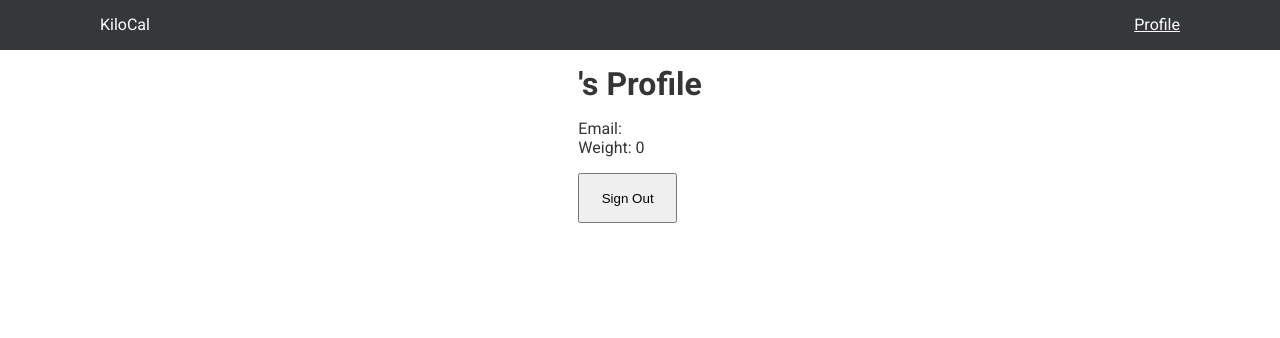
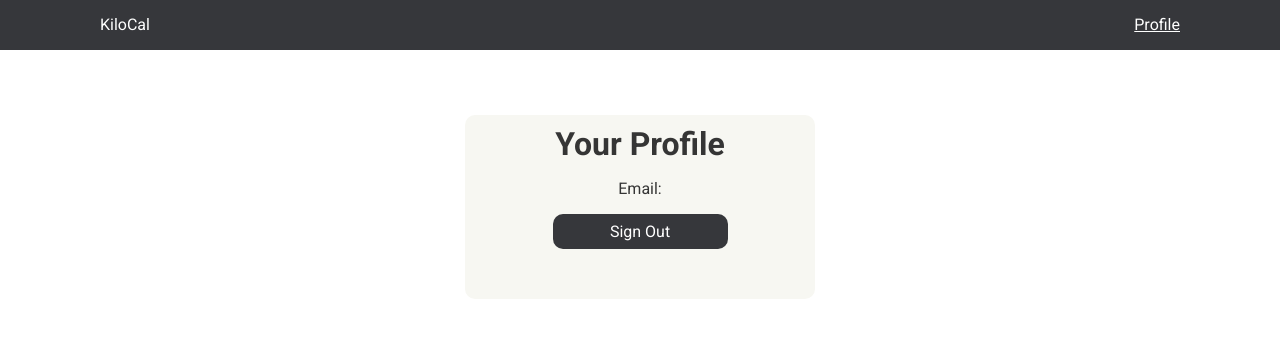
Before and after one commit to ansengarvin/kilocal, a React (Vite) app in the folder frontend/: page /profile in a window 1280 px wide. Shown: the top 338 px of the page. Built offline with nearby package versions, Linux system fonts and the light colour scheme; no server answers; sample sign-in values are in the browser's storage; a web font is replaced by a local one.

Commit message:
fix: remove profile name

```diff
--- a/frontend/src/redux/userSlice.ts
+++ b/frontend/src/redux/userSlice.ts
@@ -132,7 +132,7 @@ const firebaseSignOut = createAsyncThunk("user/firebaseSignOut", async (_, thunk
 
 const firebaseSignUp = createAsyncThunk(
     "user/firebaseSignUp",
-    async (signup: { email: string; password: string; name: string }, thunkAPI) => {
+    async (signup: { email: string; password: string }, thunkAPI) => {
         try {
             const userCredentials = await createUserWithEmailAndPassword(firebaseAuth, signup.email, signup.password);
             if (!userCredentials.user) {
@@ -140,7 +140,7 @@ const firebaseSignUp = createAsyncThunk(
             }
             const user = userCredentials.user;
             await sendEmailVerification(user);
-            return { email: signup.email, name: signup.name };
+            return { email: signup.email };
         } catch (error: unknown) {
             if (error instanceof FirebaseError) {
                 if (error.code === "auth/email-already-in-use") {
@@ -229,7 +229,6 @@ export const userSlice = createSlice({
                 state.isSigningUp = false;
                 state.isLoggedIn = true;
                 state.email = action.payload?.email || "";
-                state.name = action.payload?.name || "";
                 localStorage.setItem("pendingName", state.name);
                 console.log("User signed up successfully");
             })
--- a/frontend/src/routes/Profile.tsx
+++ b/frontend/src/routes/Profile.tsx
@@ -5,9 +5,18 @@ import { RootState, useAppDispatch } from "../redux/store";
 import { userDispatch } from "../redux/userSlice";
 
 const SignOutButton = styled.button`
-    margin-top: auto;
-    width: 80%;
-    height: 50px;
+    margin: 0;
+    padding: 0;
+    border: none;
+    background: none;
+    font: inherit;
+    height: 35px;
+    border-radius: 10px;
+    background-color: black;
+    color: white;
+    width: 50%;
+    background-color: ${(props) => props.theme.colors.primary};
+    cursor: pointer;
 `;
 
 function Profile() {
@@ -16,15 +25,11 @@ function Profile() {
 
     return (
         <ContentWindow>
-            <div className="content">
+            <ProfileStyle>
                 {!user.isSyncing && (
                     <>
-                        <h1>{user.name}'s Profile</h1>
-                        <p>
-                            Email: {user.email}
-                            <br />
-                            Weight: {user.weight}
-                        </p>
+                        <h1>Your Profile</h1>
+                        <p>Email: {user.email}</p>
                     </>
                 )}
                 <SignOutButton
@@ -36,9 +41,25 @@ function Profile() {
                     Sign Out
                 </SignOutButton>
                 {user.signOutError && <>{user.signOutError}</>}
-            </div>
+            </ProfileStyle>
         </ContentWindow>
     );
 }
 
+const ProfileStyle = styled.div`
+    background-color: ${(props) => props.theme.colors.surface};
+    padding-top: 10px;
+    padding-bottom: 50px;
+    margin-top: 50px;
+    border-radius: 10px;
+
+    width: 350px;
+    max-width: 90%;
+
+    display: flex;
+    flex-direction: column;
+    align-items: center;
+    text-align: center;
+`;
+
 export default Profile;
--- a/frontend/src/routes/Signup.tsx
+++ b/frontend/src/routes/Signup.tsx
@@ -15,8 +15,6 @@ export function Signup() {
     const [email, setEmail] = useState("");
     const [password, setPassword] = useState("");
     const [confirmPassword, setConfirmPassword] = useState("");
-    const [name, setName] = useState("");
-
     const [passwordsMatch, setPasswordsMatch] = useState(true);
 
     return (
@@ -30,7 +28,7 @@ export function Signup() {
                     if (password !== confirmPassword) {
                         setPasswordsMatch(false);
                     } else {
-                        dispatch(userDispatch.firebaseSignUp({ email, password, name }));
+                        dispatch(userDispatch.firebaseSignUp({ email, password }));
                     }
                 }}
             >
@@ -66,15 +64,6 @@ export function Signup() {
                     required
                     disabled={isSigningUp}
                 />
-                <label htmlFor="name">Name</label>
-                <input
-                    type="text"
-                    id="name"
-                    value={name}
-                    onChange={(e) => setName(e.target.value)}
-                    required
-                    disabled={isSigningUp}
-                />
                 <div className="buttonSection">
                     {isSigningUp ? (
                         <ProgressBarText value={0} goal={1} height="35px" width="100%" text={"Signing Up..."} />
```
